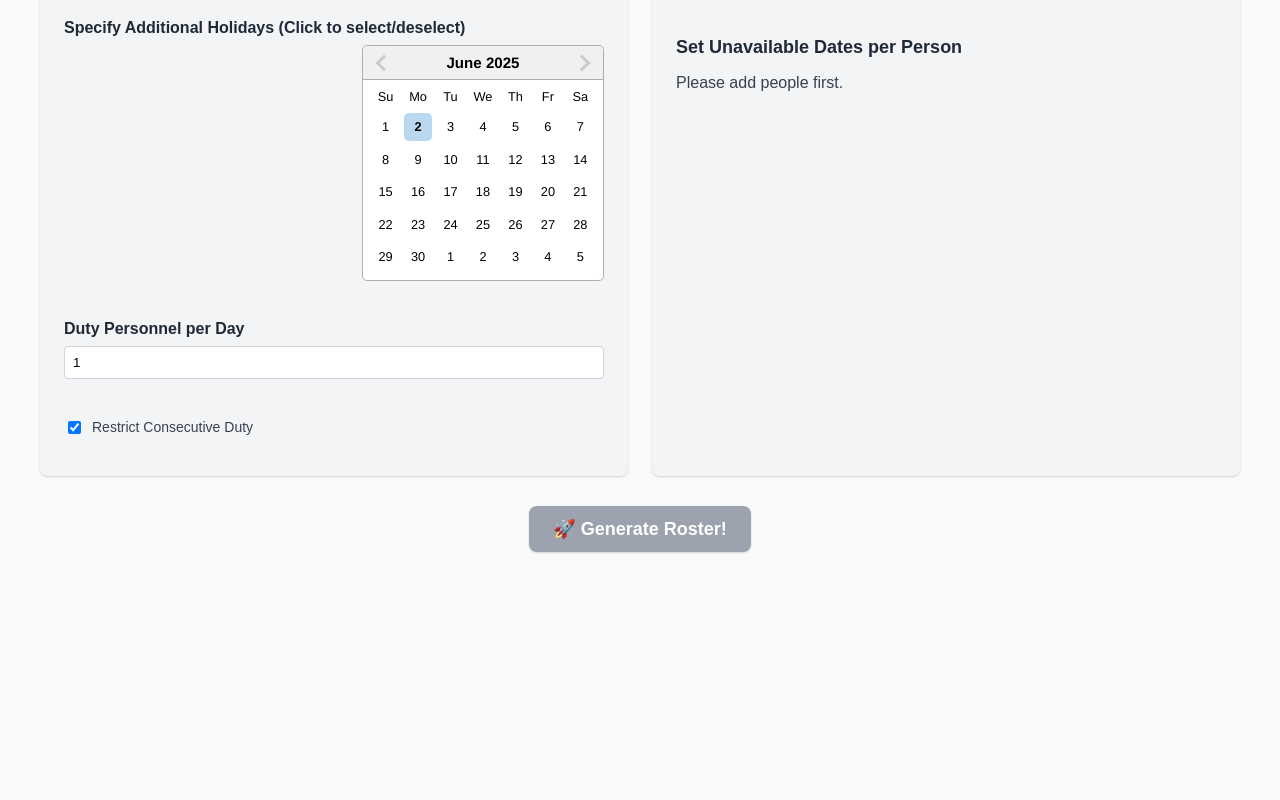
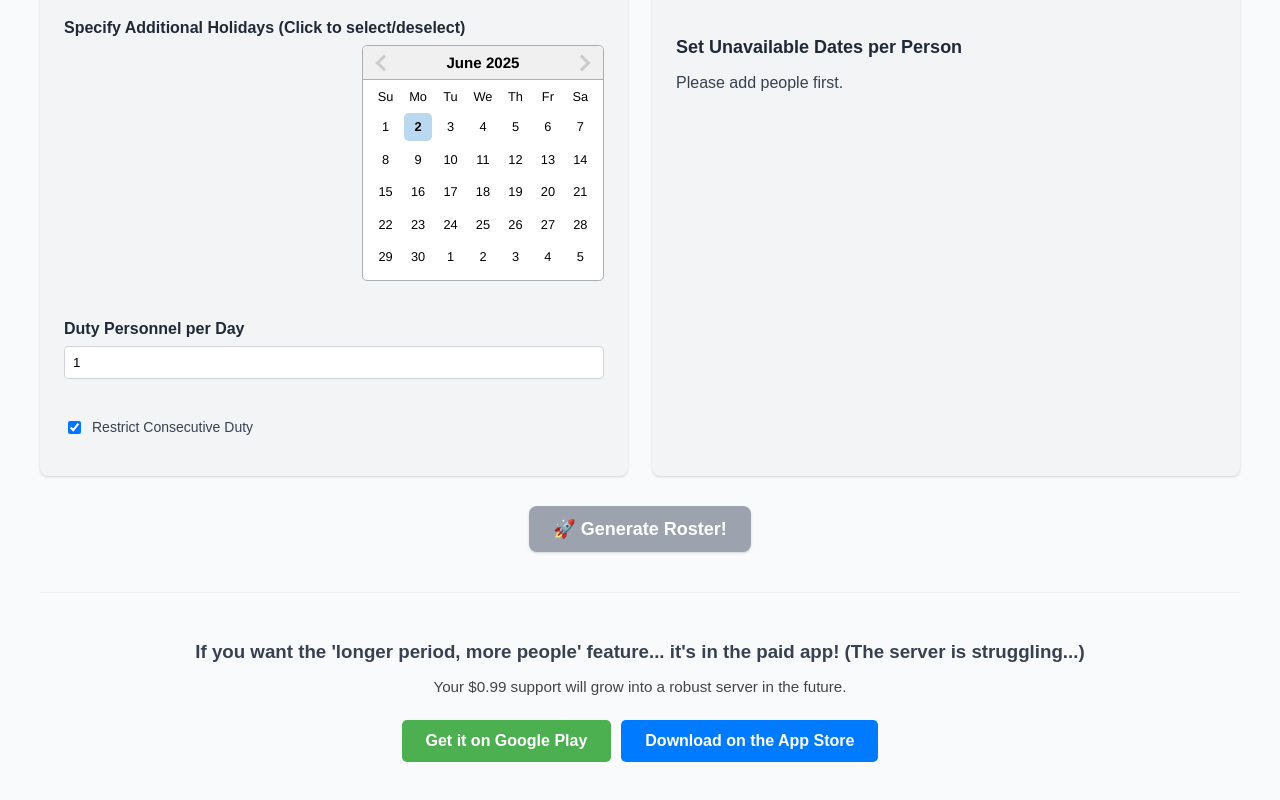
Before and after one commit to Easy-Friend/FairDuty, a React (Create React App) app: page / in a window 1280 px wide. Shown: the part 288-1088 px from the top of the page. Before the commit the page ends 890 px from the top, so only its background shows below. Built offline with nearby package versions, Linux system fonts and the light colour scheme.

Commit message:
appVersion first commit

```diff
--- a/public/locales/en/translation.json
+++ b/public/locales/en/translation.json
@@ -40,8 +40,8 @@
   "calendarYear": "Year {{year}}",
   "calendarMonth": "Month {{month}}",
   "calendarDayNames": ["Sun", "Mon", "Tue", "Wed", "Thu", "Fri", "Sat"],
-  "getApp.title": "Unlock all features for $0.99!",
-  "getApp.description": "Generate schedules for extended periods (6 weeks → 1 year) and manage more personnel (10 → 50 people).",
+  "getApp.title": "If you want the 'longer period, more people' feature... it's in the paid app! (The server is struggling...)",
+  "getApp.description": "Your $0.99 support will grow into a robust server in the future.",
   "getApp.googlePlay": "Get it on Google Play",
   "getApp.appStore": "Download on the App Store",
   "errors.maxPeopleReached": "You can add a maximum of 10 people.",
--- a/public/locales/ko/translation.json
+++ b/public/locales/ko/translation.json
@@ -40,8 +40,8 @@
   "calendarYear": "{{year}}년",
   "calendarMonth": "{{month}}월",
   "calendarDayNames": ["일", "월", "화", "수", "목", "금", "토"],
-  "getApp.title": "$0.99에 모든 기능을 경험하세요!",
-  "getApp.description": "더 넓은 기간의 당직표 생성(6주 -> 1년) 당직자 수 제한 해제(10명 -> 50명)",
+  "getApp.title": "'더 길게, 더 많은 사람' 기능을 원하신다면... 유료앱으로! (서버가 힘들어해요...)",
+  "getApp.description": "당신의 $0.99 후원은 훗날 자라서 튼튼한 서버가 됩니다",
   "getApp.googlePlay": "Google Play에서 받기",
   "getApp.appStore": "App Store에서 다운로드",
   "errors.maxPeopleReached": "최대 10명까지만 추가할 수 있습니다.",
--- a/public/locales/zh/zh.json
+++ b/public/locales/zh/zh.json
@@ -40,8 +40,8 @@
   "calendarYear": "{{year}}年",
   "calendarMonth": "{{month}}月",
   "calendarDayNames": ["日", "一", "二", "三", "四", "五", "六"],
-  "getApp.title": "仅需$0.99，畅享所有功能",
-  "getApp.description": "可生成更长周期的排班表（6周 → 1年）并管理更多人员（10人 → 50人）。",
+  "getApp.title": "如果您想要“更长的时间，更多的人”功能... 请到付费App里查看! (服务器表示很辛苦...)",
+  "getApp.description": "您 $0.99 的支持，将来会成长为一台坚固的服务器。",
   "getApp.googlePlay": "在 Google Play 上获取",
   "getApp.appStore": "在 App Store 上下载",
   "errors.maxPeopleReached": "最多只能添加10人。",
--- a/src/App.js
+++ b/src/App.js
@@ -585,16 +585,16 @@ function App() {
         </div>
       )}
 
-      {/* <div className="app-store-links-container"
+      <div className="app-store-links-container"
         style={{
           textAlign: 'center',
           padding: '30px 20px',
           marginTop: '40px',
           borderTop: '1px solid #eee'
         }}>
-        <h3 style={{ marginBottom: '10px' }}>{t('getApp.title', '모든 기능을 경험하세요!')}</h3>
+        <h3 style={{ marginBottom: '10px' }}>{t('getApp.title', '"더 길게, 더 많은 사람" 기능을 원하신다면... 유료앱으로! (서버가 힘들어해요...)')}</h3>
         <p style={{ marginBottom: '20px', fontSize: '0.95em', color: '#444' }}>
-          {t('getApp.description', '더 많은 고급 기능과 편리한 모바일 경험을 원하시면 지금 바로 앱을 다운로드하세요.')}
+          {t('getApp.description', '당신의 $0.99 후원은 훗날 자라서 튼튼한 서버가 됩니다')}
         </p>
         <div>
           <a
@@ -614,7 +614,7 @@ function App() {
             {t('getApp.appStore', 'App Store에서 다운로드')}
           </a>
         </div>
-      </div> */}
+      </div>
 
     </div>
   );
```
